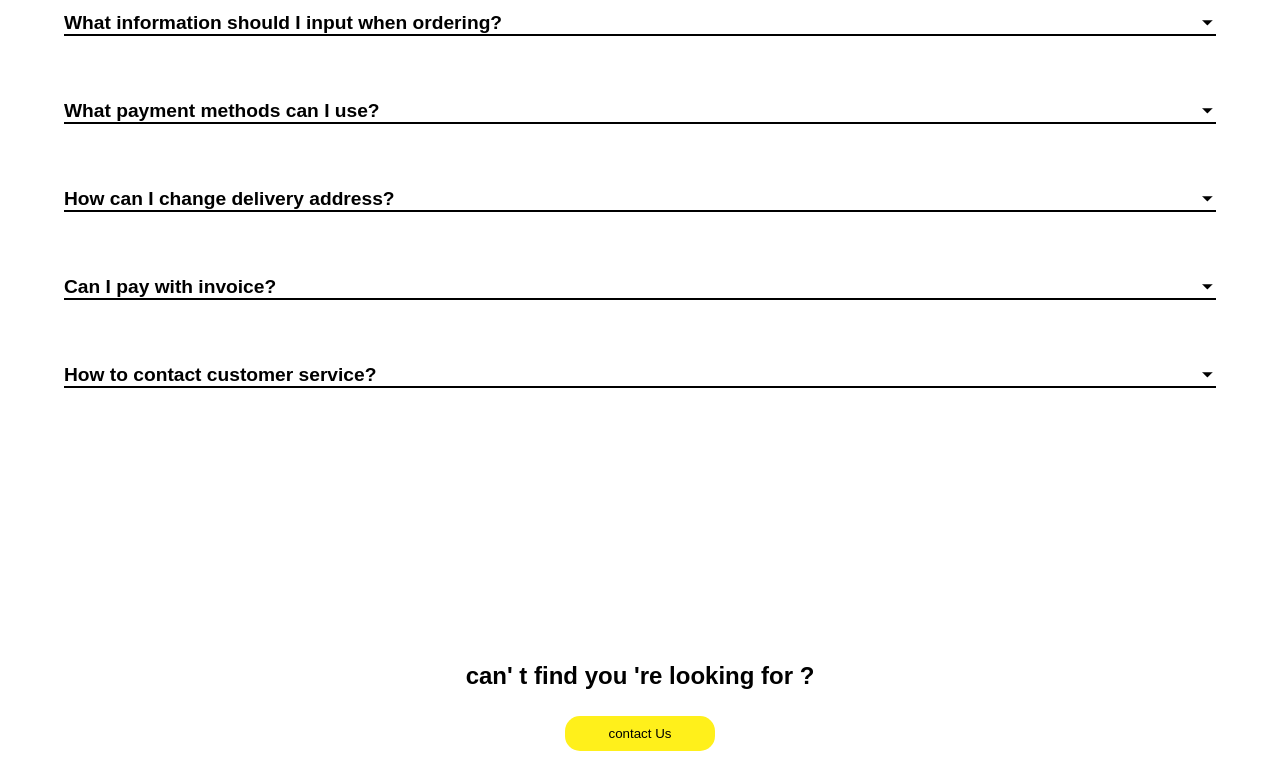
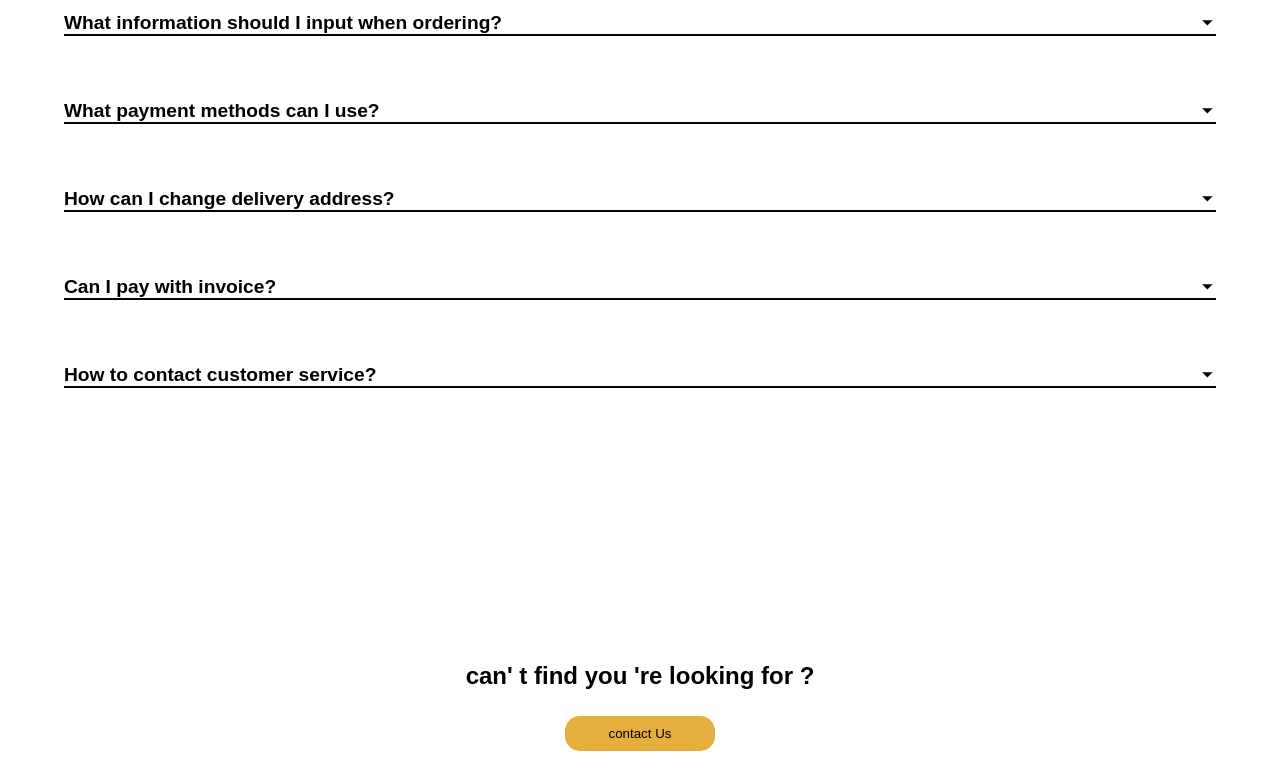
Before and after one commit to Abanoub234/abanoub234, a plain HTML site: page index.html in a window 1280 px wide. Shown: the part 406-1167 px from the top of the page. Drawn offline with Linux system fonts and the light colour scheme; files whose address does not match are found by name.

Commit message:
Update style.css

```diff
--- a/style.css
+++ b/style.css
@@ -11,7 +11,7 @@ body {
     justify-content: baseline;
     align-items: baseline;
     min-height: 100vh;
-    background: linear-gradient(rgb(255, 242, 60), rgb(255, 242, 60) 10%, #fff, #fff 50%);
+    background: linear-gradient( rgb(228, 175, 60), rgb(228, 175, 60) 10%, #fff, #fff 50%);
 }
 
 .title {
@@ -90,7 +90,7 @@ button {
     width: 150px;
     border: 4px #000;
     border-radius: 15px;
-    background-color: rgb(255, 240, 27);
+    background-color:  rgb(228, 175, 60);
     color: #000;
     font-family: inherit;
     transition: background-color 0.4s;
@@ -98,7 +98,7 @@ button {
 
 button:hover {
     cursor: pointer;
-    background-color: rgb(255, 241, 51);
+    background-color: rgb(228, 175, 60);
     color: #fff;
 }
 
```
